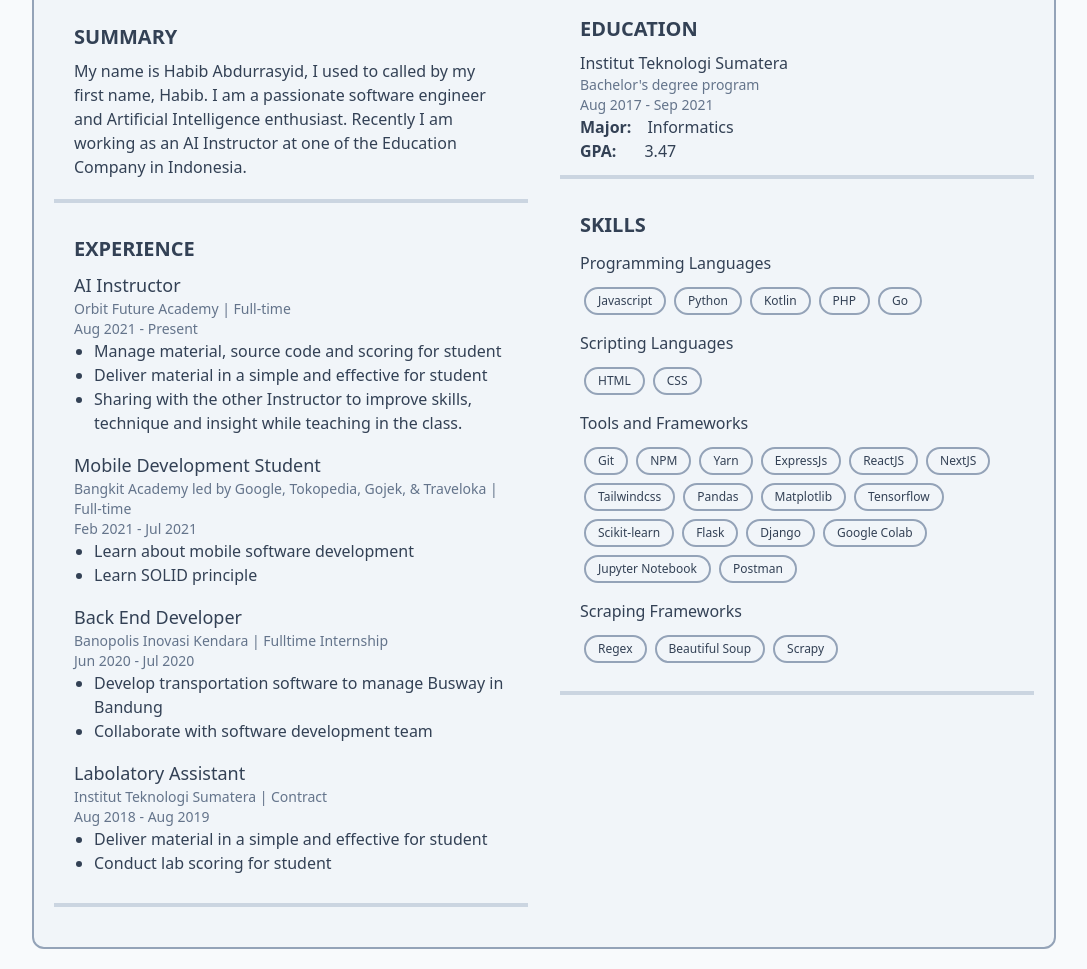
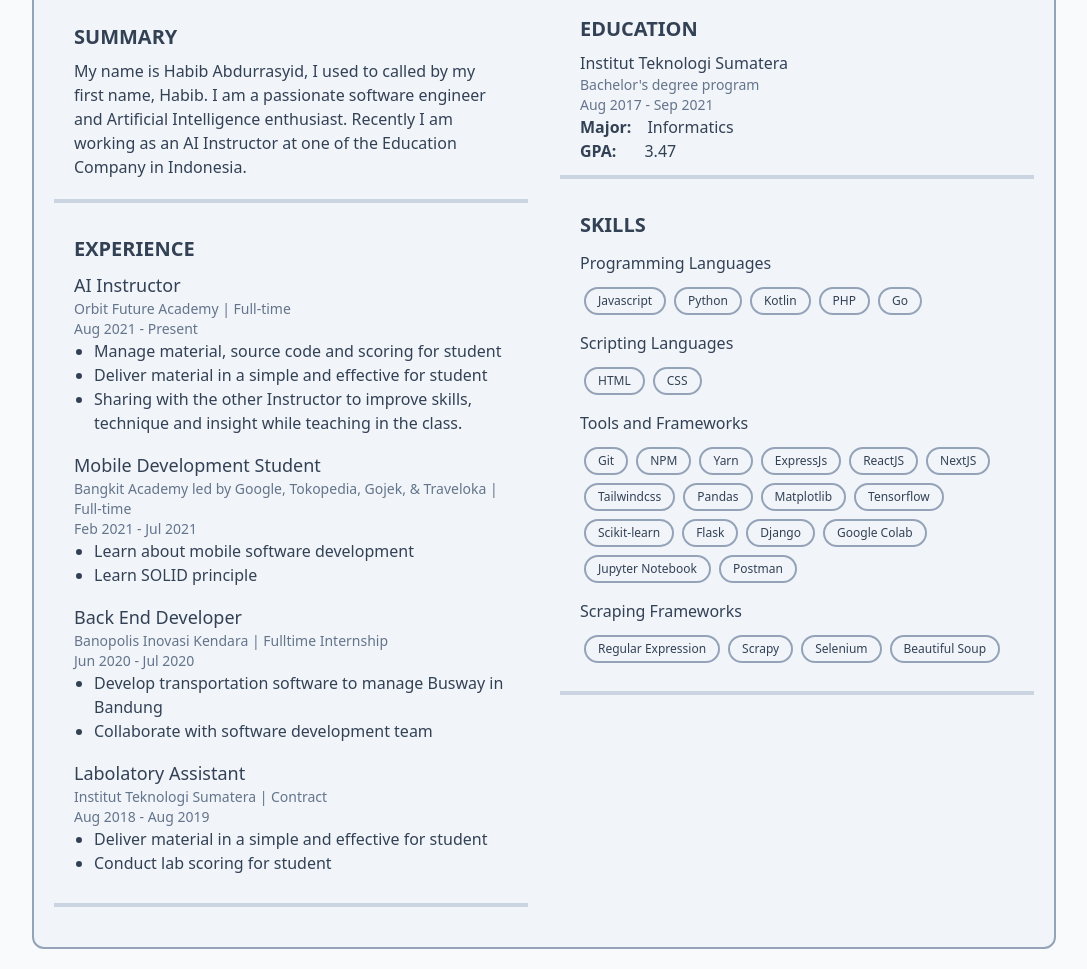
Before and after one commit to rasyidev/rasyidev.github.io, a website: page index.html in a window 1280 px wide. Shown: the part 385-1354 px from the top of the page, without its empty margins (96-1183 px from the left). Drawn offline with Linux system fonts and the light colour scheme.

Commit message:
Update index.html

```diff
--- a/index.html
+++ b/index.html
@@ -147,9 +147,10 @@
         <section class="my-3">
           <h2 class="font-medium text-slate-700">Scraping Frameworks</h2>
           <div class="flex flex-wrap my-2">
-            <span class="text-xs border-2 mx-1 my-1 px-3 py-1 border-slate-400 rounded-full">Regex</span>
+            <span class="text-xs border-2 mx-1 my-1 px-3 py-1 border-slate-400 rounded-full">Regular Expression</span>
+            <span class="text-xs border-2 mx-1 my-1 px-3 py-1 border-slate-400 rounded-full">Scrapy</span>
+            <span class="text-xs border-2 mx-1 my-1 px-3 py-1 border-slate-400 rounded-full">Selenium</span>
             <span class="text-xs border-2 mx-1 my-1 px-3 py-1 border-slate-400 rounded-full">Beautiful Soup</span>
-            <span class="text-xs border-2 mx-1 my-1 px-3 py-1 border-slate-400 rounded-full">Scrapy</span>
           </div>
         </section>
       </section>
```
